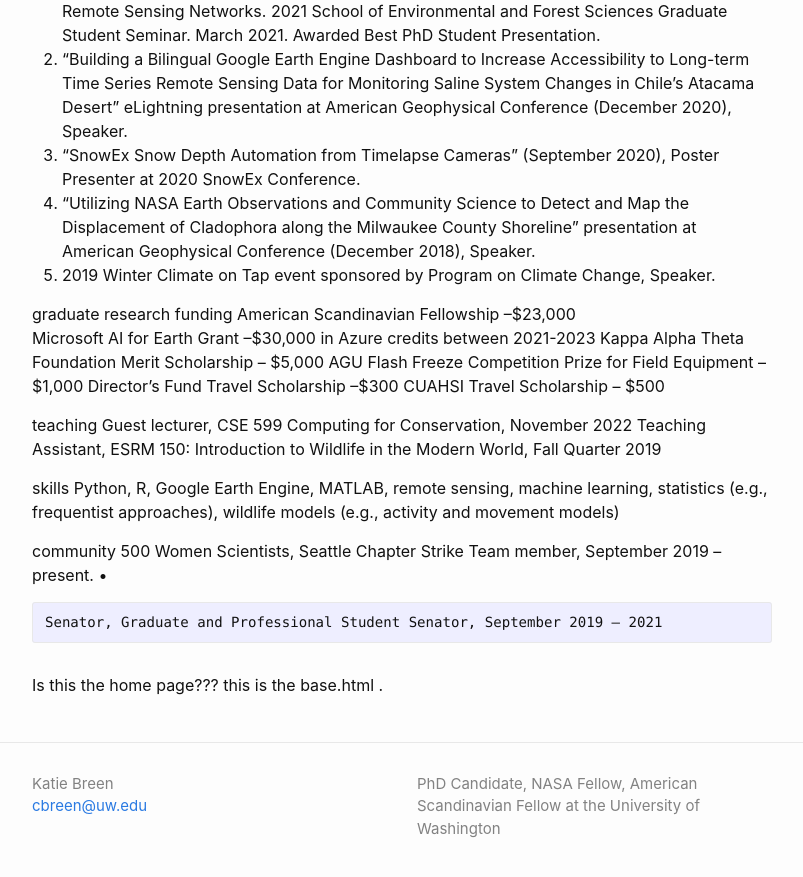
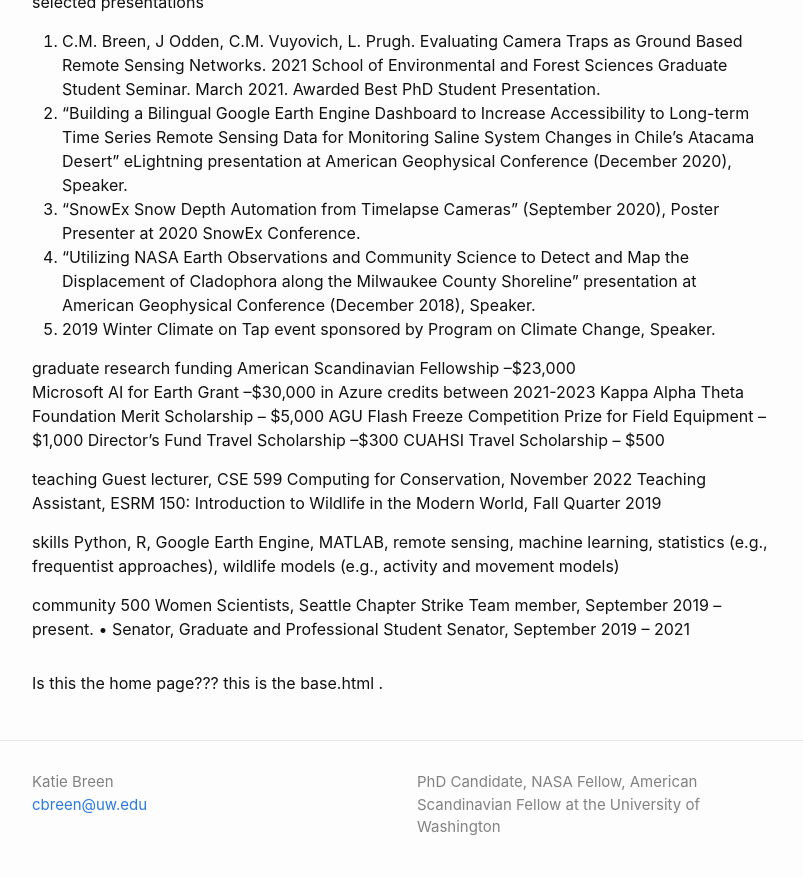
Before and after one commit to catherine-m-breen/catherine-m-breen.github.io, a Jekyll site: the page built from cv.md, in a window 1280 px wide and 900 px high, scrolled down 1939 px. Shown: the top 877 px of the window, without its empty margins (238-1041 px from the left). Built offline with Jekyll 4.4.1, drawn with Linux system fonts in a browser that asks for light colours; part of the change alters nothing that is shown; some of the changed text lies outside the part shown.

Commit message:
new edits

```diff
--- a/_config.yml
+++ b/_config.yml
@@ -49,6 +49,7 @@ minima:
 header_pages:
   - research.md
   - cv.md
+  - education.md
 
 # Set to `true` to show excerpts on the homepage.
 #
--- a/cv.md
+++ b/cv.md
@@ -80,6 +80,4 @@ Teaching Assistant, ESRM 150: Introduction to Wildlife in the Modern World, Fall
 skills	Python, R, Google Earth Engine, MATLAB, remote sensing, machine learning, statistics (e.g., frequentist approaches), wildlife models (e.g., activity and movement models)
 
 community	500 Women Scientists, Seattle Chapter Strike Team member, September 2019 – present.  •
-
-
-	Senator, Graduate and Professional Student Senator, September 2019 – 2021
+Senator, Graduate and Professional Student Senator, September 2019 – 2021
```
